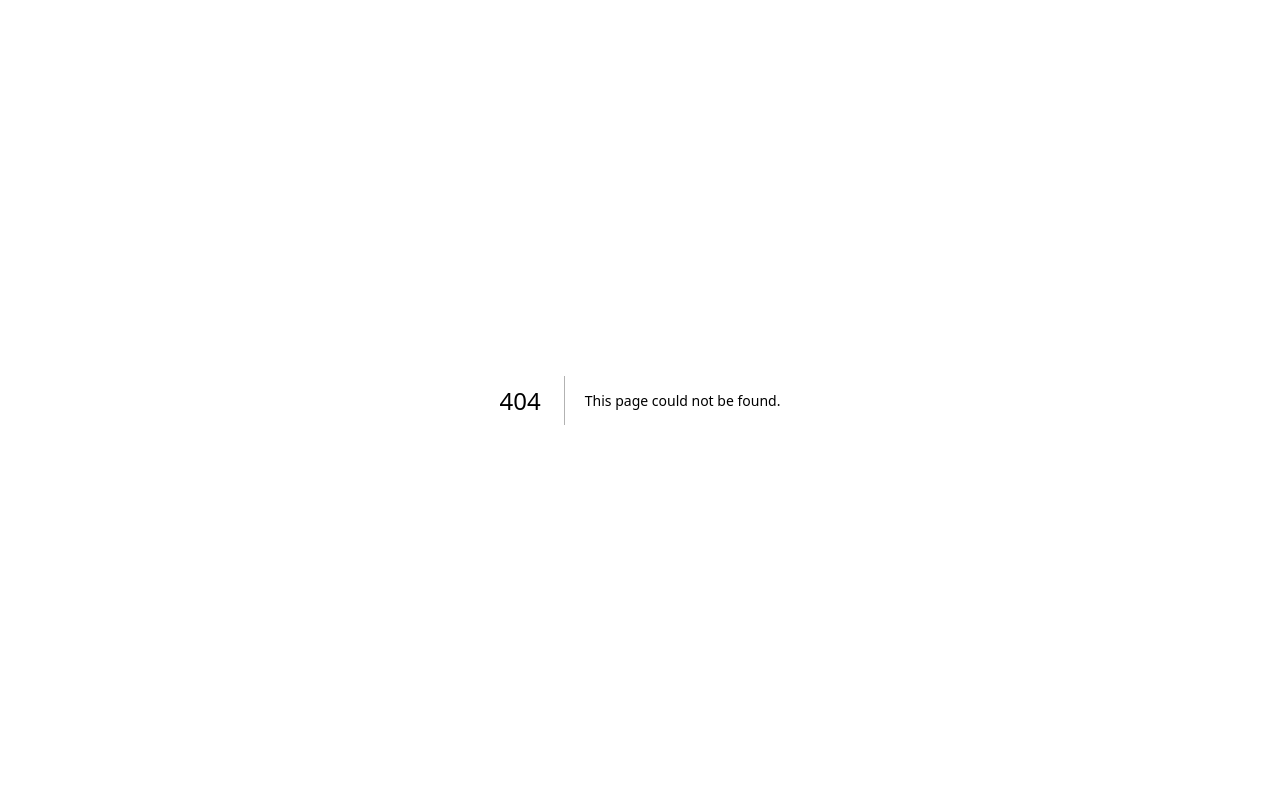
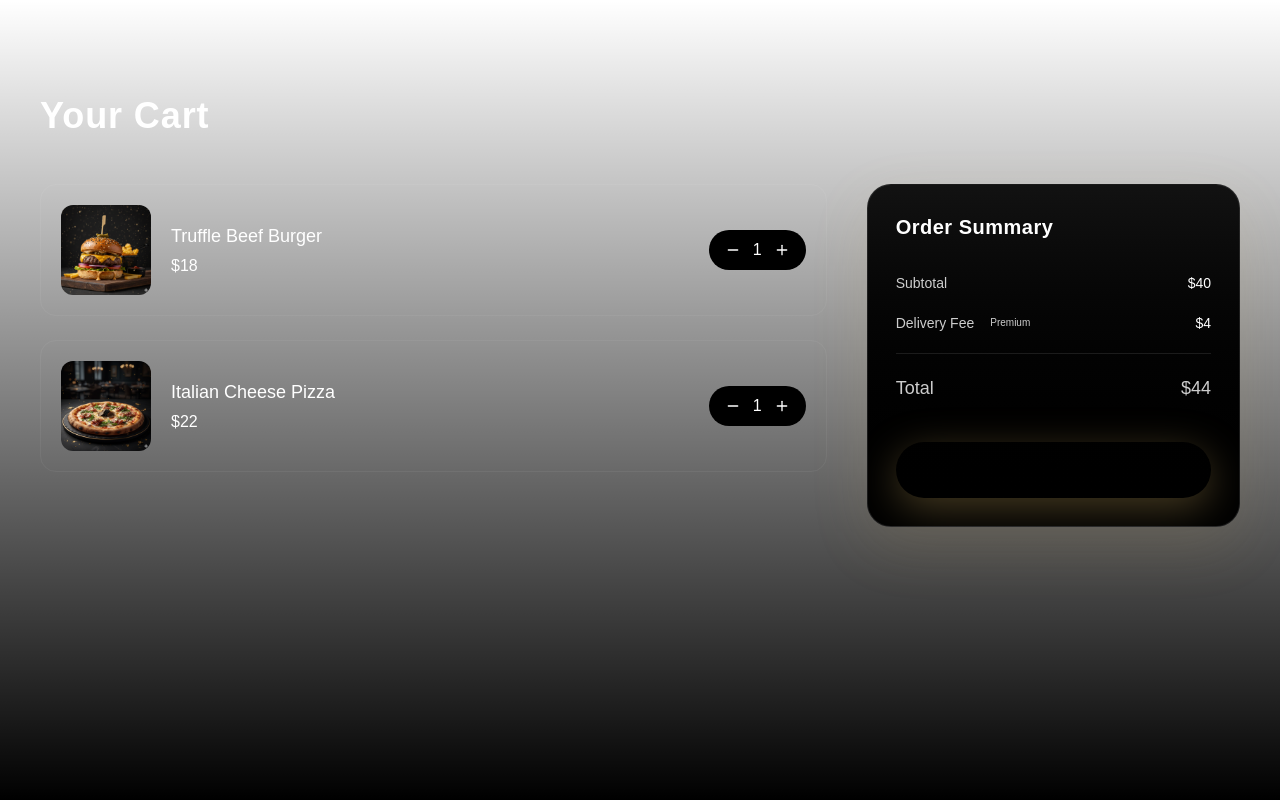
Before and after one commit to tahminadesigns/bitebox, a Next.js app: page /cart in a window 1280 px wide. Before the commit this address had no page. Built offline with nearby package versions, Linux system fonts and the light colour scheme.

Commit message:
feat(cart): complete cart layout

```diff
--- /dev/null
+++ b/app/cart/page.tsx
@@ -0,0 +1,31 @@
+"use client";
+
+import CartList from "@/app/components/cart/CartList";
+import CartSummary from "@/app/components/cart/CartSummary";
+import { motion } from "framer-motion";
+
+export default function CartPage() {
+  return (
+    <section className="min-h-screen bg-linear-to-b from-dark to-black px-4 md:px-10 py-24 text-white">
+
+      <motion.h1
+        initial={{ opacity: 0, y: 20 }}
+        animate={{ opacity: 1, y: 0 }}
+        className="text-3xl md:text-4xl font-semibold tracking-wide mb-12 text-gold"
+      >
+        Your Cart
+      </motion.h1>
+
+      <div className="grid md:grid-cols-3 gap-10">
+        {/* Food List */}
+        <div className="md:col-span-2">
+          <CartList />
+        </div>
+
+        {/* Price Summary */}
+        <CartSummary />
+      </div>
+
+    </section>
+  );
+}
--- /dev/null
+++ b/app/components/cart/CartItem.tsx
@@ -0,0 +1,42 @@
+"use client";
+
+import Image from "next/image";
+import { Minus, Plus } from "lucide-react";
+import { motion } from "framer-motion";
+import { useState } from "react";
+
+export default function CartItem({ item }: any) {
+  const [qty, setQty] = useState(1);
+
+  return (
+    <motion.div
+      initial={{ opacity: 0, y: 30 }}
+      animate={{ opacity: 1, y: 0 }}
+      className="flex items-center gap-5 bg-darkSoft rounded-2xl p-5 border border-white/5"
+    >
+      <Image
+        src={item.image}
+        alt={item.name}
+        width={90}
+        height={90}
+        className="rounded-xl object-cover"
+      />
+
+      <div className="flex-1">
+        <h3 className="font-medium text-lg">{item.name}</h3>
+        <p className="text-gold mt-1">${item.price}</p>
+      </div>
+
+      {/* Quantity */}
+      <div className="flex items-center gap-3 bg-black rounded-full px-4 py-2">
+        <button onClick={() => setQty(qty > 1 ? qty - 1 : 1)}>
+          <Minus size={16} />
+        </button>
+        <span className="font-medium">{qty}</span>
+        <button onClick={() => setQty(qty + 1)}>
+          <Plus size={16} />
+        </button>
+      </div>
+    </motion.div>
+  );
+}
--- /dev/null
+++ b/app/components/cart/CartList.tsx
@@ -0,0 +1,26 @@
+import CartItem from "./CartItem";
+
+const cartItems = [
+  {
+    id: 1,
+    name: "Truffle Beef Burger",
+    price: 18,
+    image: "/foods/burger.png",
+  },
+  {
+    id: 2,
+    name: "Italian Cheese Pizza",
+    price: 22,
+    image: "/foods/pizza.png",
+  },
+];
+
+export default function CartList() {
+  return (
+    <div className="space-y-6">
+      {cartItems.map((item) => (
+        <CartItem key={item.id} item={item} />
+      ))}
+    </div>
+  );
+}
--- /dev/null
+++ b/app/components/cart/CartSummary.tsx
@@ -0,0 +1,82 @@
+"use client";
+
+import { motion } from "framer-motion";
+import { ArrowRight } from "lucide-react";
+import Link from "next/link";
+
+export default function CartSummary() {
+  const subtotal = 40;
+  const deliveryFee = 4;
+  const total = subtotal + deliveryFee;
+
+  return (
+    <motion.div
+      initial={{ opacity: 0, y: 30 }}
+      animate={{ opacity: 1, y: 0 }}
+      transition={{ duration: 0.6, ease: "easeOut" }}
+      className="
+        relative overflow-hidden
+        bg-linear-to-b from-[#121212] to-black
+        rounded-3xl p-7
+        border border-white/10
+        shadow-[0_20px_60px_rgba(198,167,94,0.12)]
+      "
+    >
+      {/* Luxury glow */}
+      <div className="absolute -top-24 -right-24 w-72 h-72 bg-gold/10 blur-[140px]" />
+
+      <h2 className="text-xl font-semibold tracking-wide mb-8 text-gold">
+        Order Summary
+      </h2>
+
+      {/* Price rows */}
+      <div className="space-y-5 text-sm text-white/80">
+        <div className="flex justify-between">
+          <span>Subtotal</span>
+          <span className="text-white">${subtotal}</span>
+        </div>
+
+        {/* Delivery Fee */}
+        <div className="flex justify-between items-center">
+          <span className="flex items-center gap-2">
+            Delivery Fee
+            <span className="text-[10px] px-2 py-0.5 rounded-full bg-gold/10 text-gold">
+              Premium
+            </span>
+          </span>
+          <span className="text-white">${deliveryFee}</span>
+        </div>
+
+        {/* Divider */}
+        <div className="border-t border-white/10 pt-5 flex justify-between text-lg font-medium">
+          <span>Total</span>
+          <span className="text-gold">${total}</span>
+        </div>
+      </div>
+
+      {/* Checkout Button */}
+      <Link href="/checkout">
+        <motion.button
+          whileHover={{ scale: 1.03 }}
+          whileTap={{ scale: 0.97 }}
+          className="
+            group mt-10 w-full
+            flex items-center justify-center gap-3
+            bg-gold text-black
+            py-4 rounded-full
+            font-semibold tracking-wide
+            shadow-[0_10px_40px_rgba(198,167,94,0.35)]
+            hover:shadow-[0_10px_70px_rgba(198,167,94,0.55)]
+            transition-all
+          "
+        >
+          Proceed to Checkout
+          <ArrowRight
+            size={18}
+            className="group-hover:translate-x-1 transition"
+          />
+        </motion.button>
+      </Link>
+    </motion.div>
+  );
+}
```
